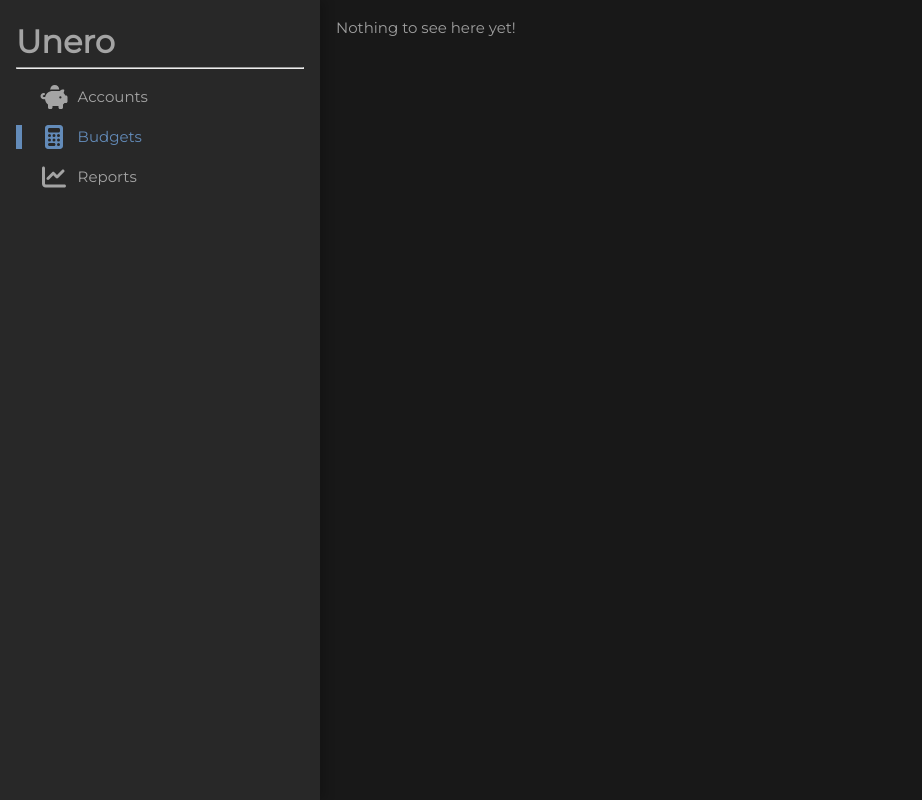
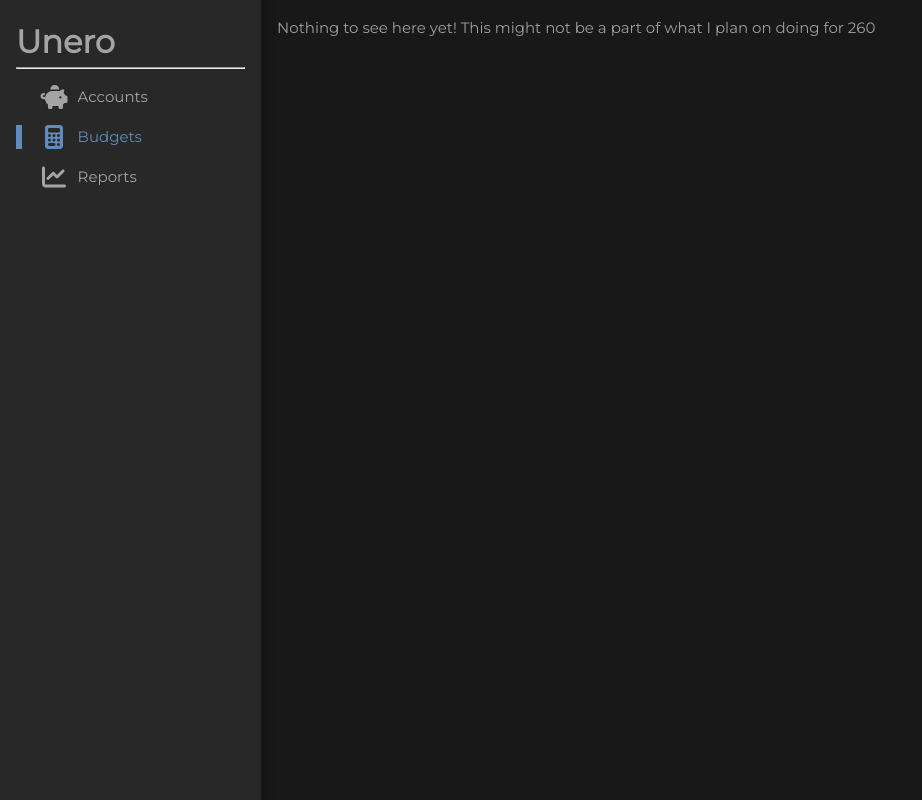
Before and after one commit to pawlh/dime, a Vue app: page /budgets in a window 1280 px wide. Shown: the whole page, without its empty margins (0-922 px from the left). Built offline with nearby package versions, Linux system fonts and the light colour scheme.

Commit message:
add not finished notice

```diff
--- a/src/views/Budgets.vue
+++ b/src/views/Budgets.vue
@@ -3,7 +3,7 @@
 </script>
 
 <template>
-  Nothing to see here yet!
+  Nothing to see here yet! This might not be a part of what I plan on doing for 260
 </template>
 
 <style scoped>
--- a/src/views/Reports.vue
+++ b/src/views/Reports.vue
@@ -3,7 +3,7 @@
 </script>
 
 <template>
-  Nothing to see here yet!
+  Nothing to see here yet! This might not be a part of what I plan on doing for 260
 </template>
 
 <style scoped>
```
